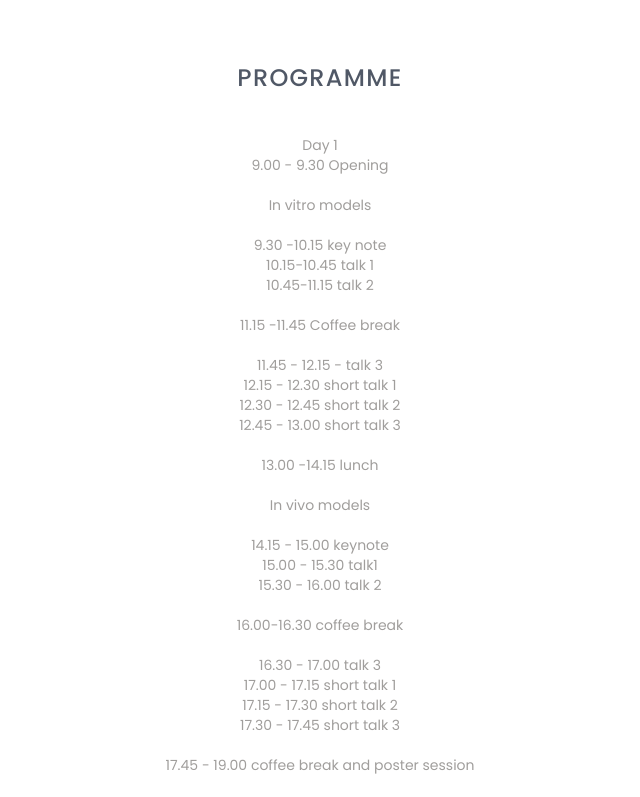
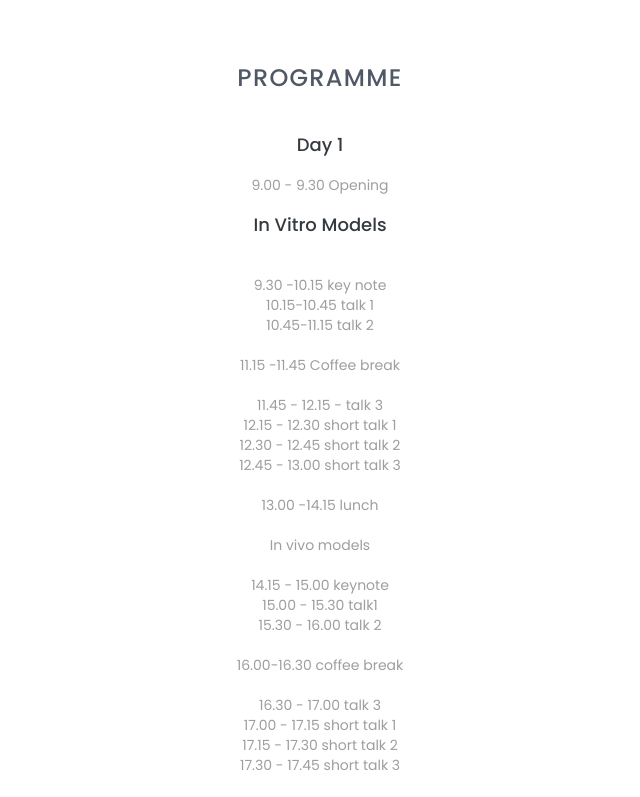
Before and after one commit to immunomodelconference/blendiman.github.io, a plain HTML site: page index.html in a window 1280 px wide. Shown: the part 6280-7077 px from the top of the page, without its empty margins (320-960 px from the left). Drawn offline with nearby package versions, Linux system fonts and the light colour scheme.

Commit message:
Update index.html

```diff
--- a/index.html
+++ b/index.html
@@ -421,11 +421,11 @@ If you have any questions, do not hesitate to email marta.maleszewska@uw.edu.pl
 			<div class="container">
 					<div class="section-header"><h2>Programme</h2></div><br>
 				<div align="center">
-					Day 1<br>
+					<h3>Day 1</h3><br>
 
 9.00 - 9.30 Opening <br><br>
 
-In vitro models<br><br>
+<h4>In vitro models</h4><br><br>
 
 9.30 -10.15 key note<br>
 10.15-10.45 talk 1<br>
```
